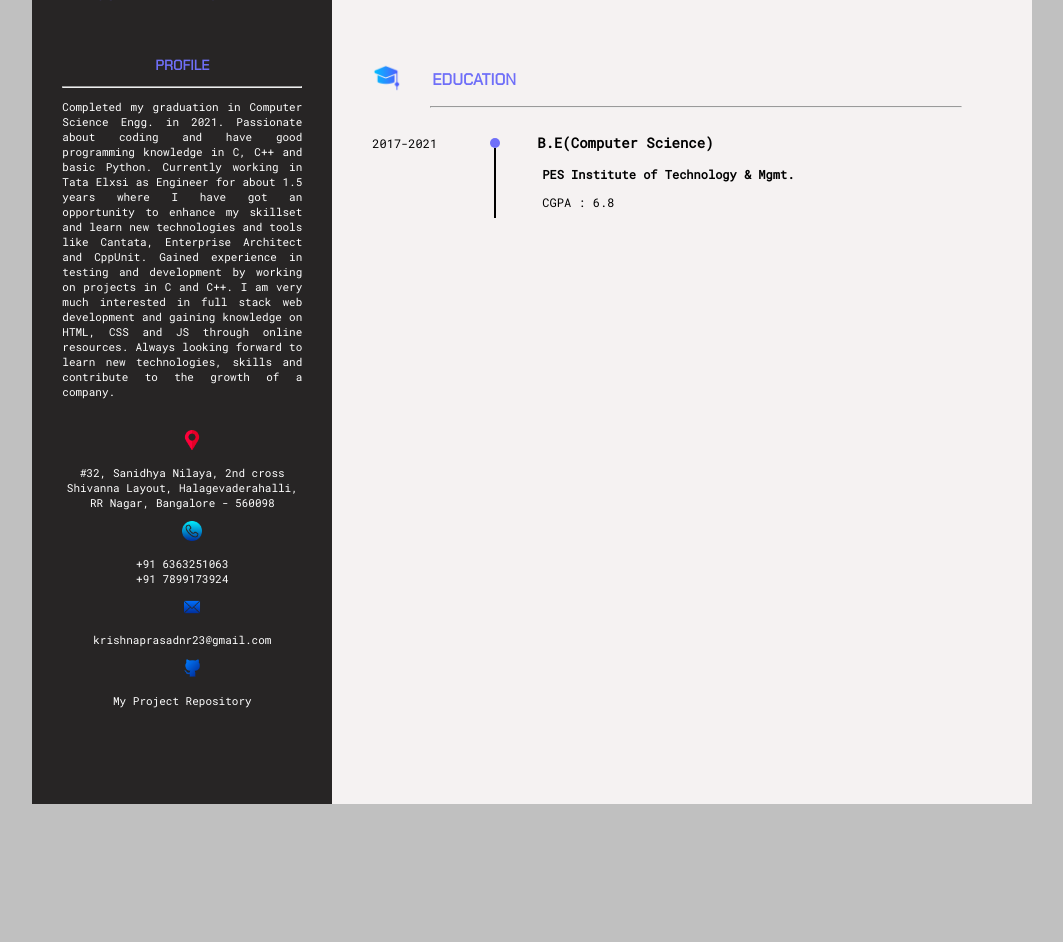
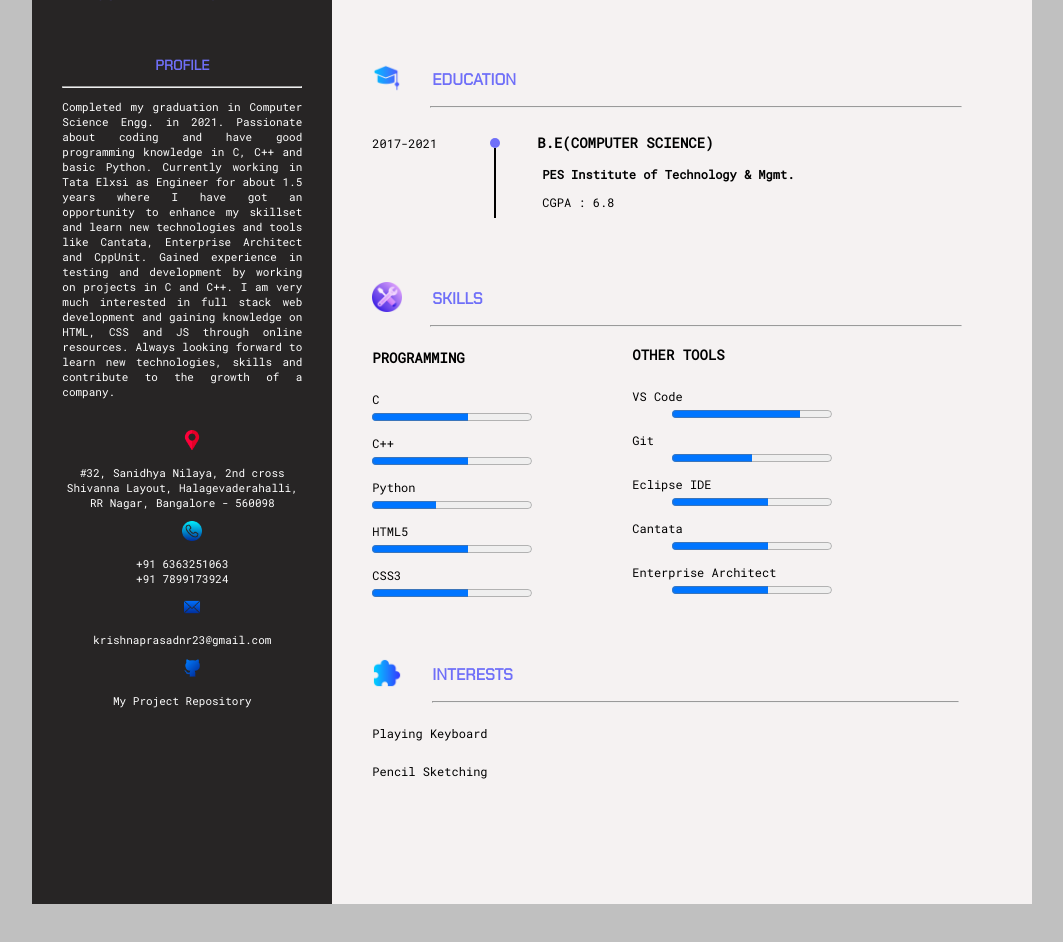
Before and after one commit to krishnaprasad-nr/Resume, a plain HTML site: page index.html in a window 1280 px wide. Shown: the part 422-1364 px from the top of the page, without its empty margins (140-1203 px from the left). Drawn offline with Linux system fonts and the light colour scheme.

Commit message:
skills ad hobbies added.

```diff
--- a/index.html
+++ b/index.html
@@ -54,7 +54,7 @@
                         Worked on the development and testing of a project related to developing different CNN
                         layers and did unit, Integration testing.</p>
                 </div>
-                <div class = "education">
+                <div>
                     <img src = "img/education.png" alt = "education_image">
                     <p class = "title_1">Education</p>
                     <hr>
@@ -65,6 +65,45 @@
                     <p class = "company_1">PES Institute of Technology & Mgmt.</p>
                     <p class = "company_1" id = "info_1">CGPA : 6.8</p>
                 </div>
+                <div>
+                    <img src = "img/skills.png" alt = "skills_image">
+                    <p class = "title_1">Skills</p>
+                    <hr>
+                    <div class = "class_prgm">
+                        <p class = "experience_1" id = "desgn_2">Programming</p>
+                        <p class = "prgm_skill">C</p>
+                        <progress max = "100" value = "60"></progress>
+                        <p class = "prgm_skill">C++</p>
+                        <progress max = "100" value = "60"></progress>
+                        <p class = "prgm_skill">Python</p>
+                        <progress max = "100" value = "40"></progress>
+                        <p class = "prgm_skill">HTML5</p>
+                        <progress max = "100" value = "60"></progress>
+                        <p class = "prgm_skill">CSS3</p>
+                        <progress max = "100" value = "60"></progress>
+                    </div>
+                    <div>
+                        <p class = "experience_1" id = "desgn_2">Other Tools</p>
+                        <p class = "prgm_skill">VS Code</p>
+                        <progress max = "100" value = "80"></progress>
+                        <p class = "prgm_skill">Git</p>
+                        <progress max = "100" value = "50"></progress>
+                        <p class = "prgm_skill">Eclipse IDE</p>
+                        <progress max = "100" value = "60"></progress>
+                        <p class = "prgm_skill">Cantata</p>
+                        <progress max = "100" value = "60"></progress>
+                        <p class = "prgm_skill">Enterprise Architect</p>
+                        <progress max = "100" value = "60"></progress>
+                    </div>
+                </div>
+
+                <div class = "interests">
+                    <img src = "img/puzzle.png" alt = "education_image">
+                    <p class = "title_1" id = "resize">Interests</p>
+                    <hr id = "lines">
+                    <p class = "hobby_skill">Playing Keyboard</p>
+                    <p class = "hobby_skill">Pencil Sketching</p>
+                </div>
             </div>
         </div>
     </body>
--- a/style.css
+++ b/style.css
@@ -9,14 +9,14 @@ body
     margin-top: 10%;
     margin-bottom: 10%;
     width: 1000px;
-    height: 1100px;
+    height: 1200px;
     background-color: rgb(245, 242, 242);
 }
 
 #profile_section
 {
     width: 300px;
-    height: 1100px;
+    height: 1200px;
     background-color: rgb(39, 37, 37);
     float: left;
 }
@@ -189,6 +189,14 @@ body
 {
     font-weight: 900;
     font-size: 14px;
+    text-transform: uppercase;
+}
+#desgn_2
+{
+    font-weight: 900;
+    font-size: 14px;
+    text-transform: uppercase;
+    display: block;
 }
 .company_1
 {
@@ -205,3 +213,46 @@ body
     margin-top: 0px;
     font-weight: normal;
 }
+
+.class_prgm
+{
+    width: 300px;
+    float:left;
+}
+.prgm_skill
+{
+    list-style: none;
+    padding-left: 40px;
+    padding-top: 10px;
+    font-size: 12px;
+    font-family: 'Roboto Mono', monospace;
+    margin: 0px;
+}
+
+progress
+{
+    margin-left:40px;
+}
+
+.interests
+{
+    clear: left;
+    /* float: none; */
+    position: absolute;
+}
+#lines
+{
+    margin-left: 100px;
+    padding-right: 525px;
+    display: block;
+}
+
+.hobby_skill
+{
+    display: block;
+    padding-right: 30px;
+    padding-left: 40px;
+    padding-top: 10px;
+    font-size: 12px;
+    font-family: 'Roboto Mono', monospace;
+}
```
Also changed, not shown: img/puzzle.png (added).
